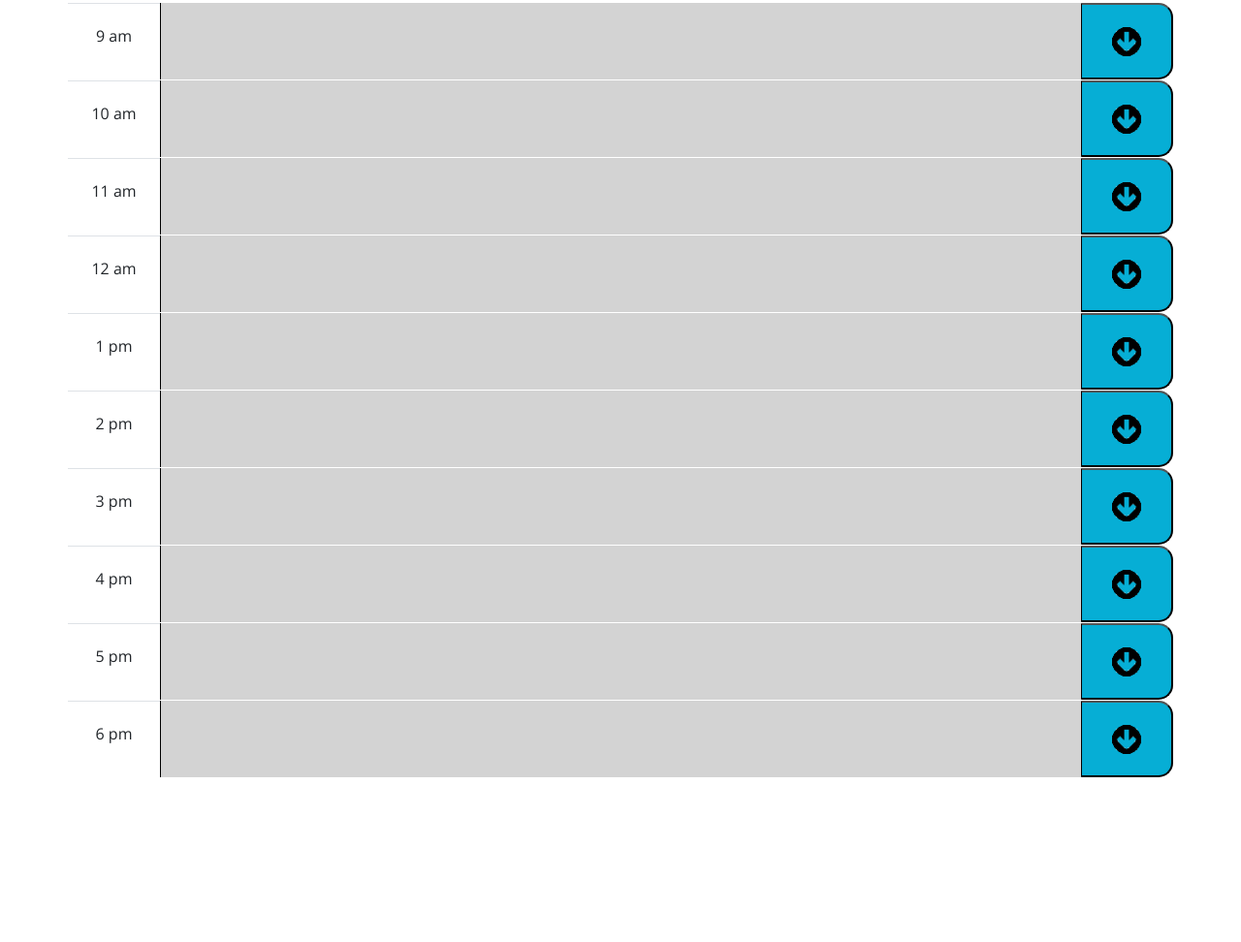
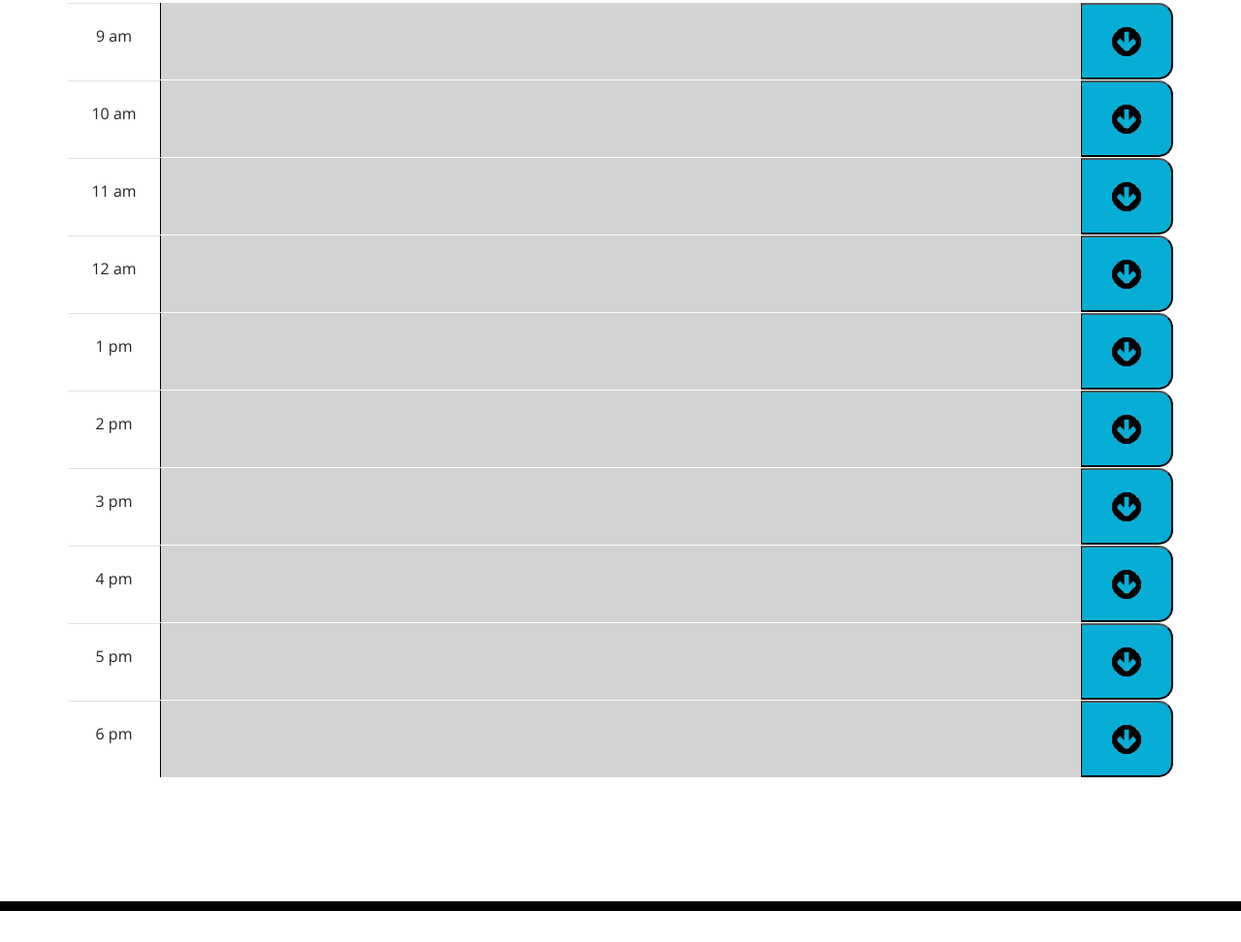
Before and after one commit to jimit1/calendar-app, a plain HTML site: page index.html in a window 1280 px wide. Shown: the part 372-1344 px from the top of the page at 97% size. Before the commit the page ends 1174 px from the top, so only its background shows below. Drawn offline with nearby package versions, Linux system fonts and the light colour scheme.

Commit message:
added footer

```diff
--- a/index.html
+++ b/index.html
@@ -33,6 +33,7 @@
       <div id="alert"></div>
       <!-- Timeblocks go here -->
     </div>
+    <footer class="jumbotron"></footer>
 
     <script src="https://code.jquery.com/jquery-3.4.1.min.js"></script>
     <script src="https://cdnjs.cloudflare.com/ajax/libs/moment.js/2.24.0/moment.min.js"></script>
```
